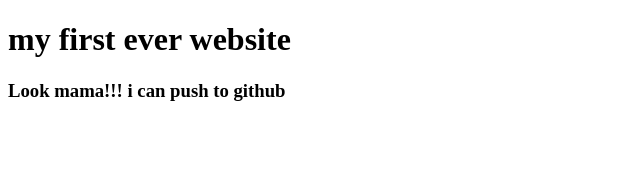
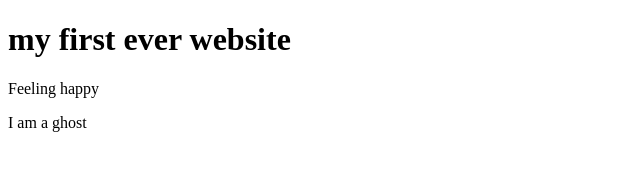
Before and after one commit to ahsojib98/my-first-website, a plain HTML site: page index.html in a window 1280 px wide. Shown: the whole page, without its empty margins (0-640 px from the left). Drawn offline with Linux system fonts and the light colour scheme.

Commit message:
ghost added

```diff
--- a/index.html
+++ b/index.html
@@ -7,6 +7,7 @@
 </head>
 <body>
     <h1>my first ever website</h1>
-    <h3>Look mama!!! i can push to github</h3>
+    <p>Feeling happy</p>
+    <p>I am a ghost</p>
 </body>
 </html>
```
